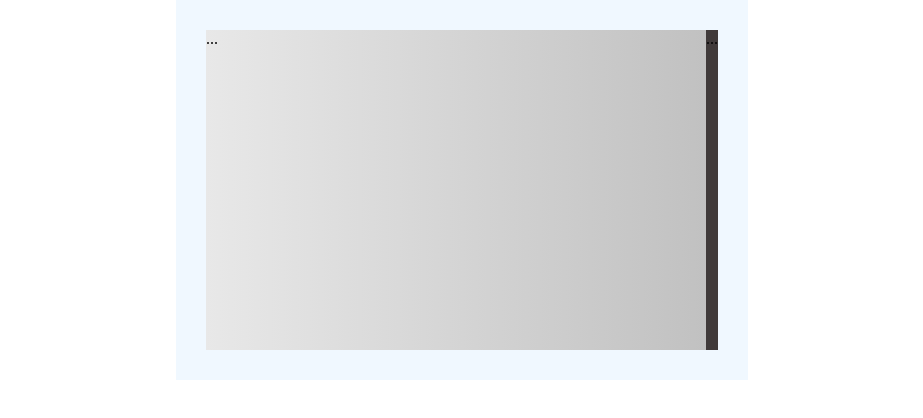
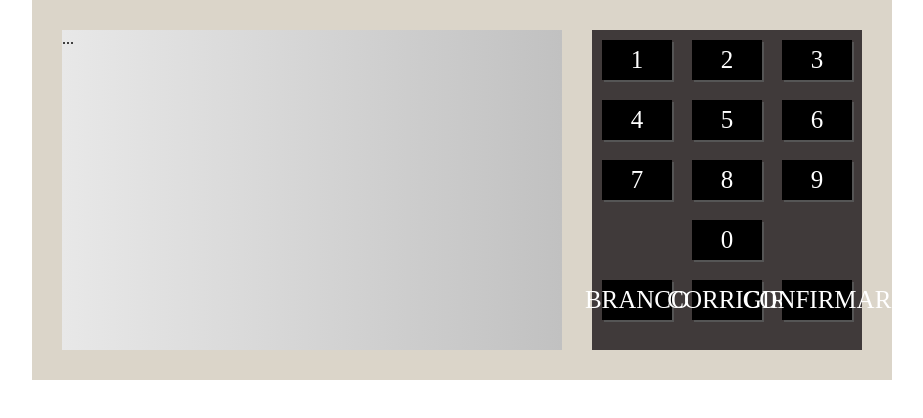
Before and after one commit to deivinho007/urna-js, a plain HTML site: page index.html in a window 1280 px wide. Shown: the whole page, without its empty margins (178-1101 px from the left). Drawn offline with Linux system fonts and the light colour scheme.

Commit message:
criando botões

```diff
--- a/css/style.css
+++ b/css/style.css
@@ -6,7 +6,7 @@ body{
 }
 
 .urna {
-    background-color: aliceblue;
+    background-color: #dbd5c9;
     padding: 30px;
     display: flex;
 }
@@ -19,4 +19,24 @@ body{
 
 .teclado{
     background-color: #403a3a;
+    margin-left: 30px;
 }
+
+.teclado--linha{
+    display: flex;
+    justify-content: center;
+}
+
+.teclado--botao{
+    width: 70px;
+    height: 40px;
+    background-color: black;
+    color: white;
+    font-size: 25px;
+    display: flex;
+    justify-content: center;
+    align-items: center;
+    margin: 10px;
+    cursor: pointer;
+    box-shadow: 2px 2px 0px #555;
+}
--- a/index.html
+++ b/index.html
@@ -12,7 +12,29 @@
          ...
         </div>
         <div class="teclado">
-            ...
+          <div class="teclado--linha">
+             <div class="teclado--botao">1</div>
+             <div class="teclado--botao">2</div>
+             <div class="teclado--botao">3</div>
+         </div>
+         <div class="teclado--linha">
+            <div class="teclado--botao">4</div>
+            <div class="teclado--botao">5</div>
+            <div class="teclado--botao">6</div>
+        </div>
+        <div class="teclado--linha">
+            <div class="teclado--botao">7</div>
+            <div class="teclado--botao">8</div>
+            <div class="teclado--botao">9</div>
+        </div>
+        <div class="teclado--linha">
+            <div class="teclado--botao">0</div>
+        </div>
+        <div class="teclado--linha">
+            <div class="teclado--botao teclado--botao--branco">BRANCO</div>
+            <div class="teclado--botao teclado--botao--corrigir">CORRIGIR</div>
+            <div class="teclado--botao teclado--botao--confirmar">CONFIRMAR</div>
+        </div>
         </div>
     </div>
 </body>
```
